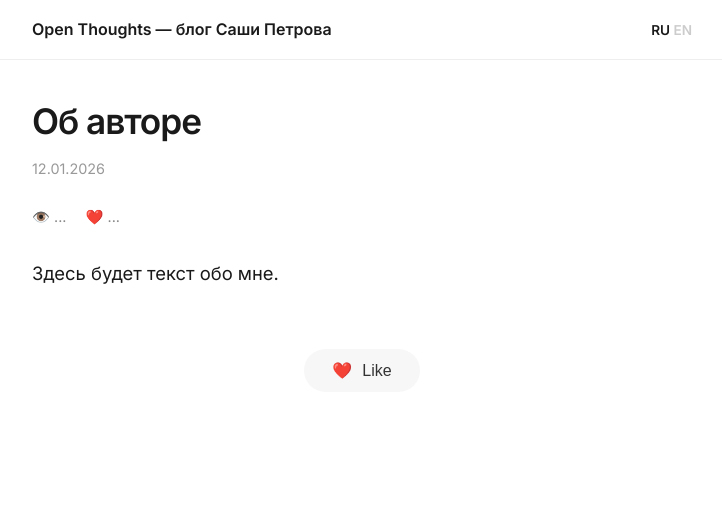
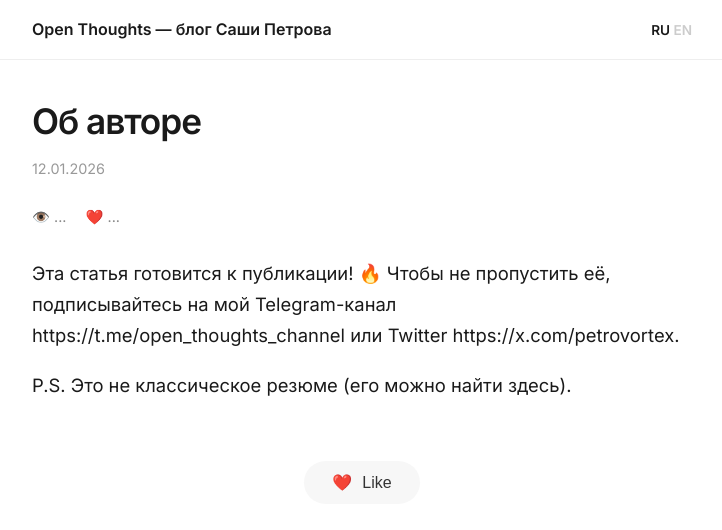
Before and after one commit to petrovortex/petrovortex.github.io, a Jekyll site: the page built from _posts/2026-01-12-about-ru.md, in a window 1280 px wide. Shown: the top 530 px of the page, without its empty margins (278-1000 px from the left). Built offline with Jekyll 4.4.1, drawn with Linux system fonts in a browser that asks for light colours; comment, search, counter and statistics services are not loaded.

Commit message:
Update 2026-01-12-about-ru.md

```diff
--- a/_posts/2026-01-12-about-ru.md
+++ b/_posts/2026-01-12-about-ru.md
@@ -6,7 +6,10 @@ categories: about
 lang: ru
 lang_ref: about-sasha-petrov
 pinned: true
-excerpt: "Привет, я Саша. Добро пожаловать в мой блог Open Thoughts. Немного обо мне и этом проекте."
+excerpt: "Привет, я Саша. Добро пожаловать в мой блог Open Thoughts! Эта статья — для тех, кто меня не знает, но хотел бы немного познакомиться."
 ---
 
-Здесь будет текст обо мне.
+Эта статья готовится к публикации! 🔥
+Чтобы не пропустить её, подписывайтесь на мой Telegram-канал https://t.me/open_thoughts_channel или Twitter https://x.com/petrovortex.
+
+P.S. Это не классическое резюме (его можно найти [здесь](https://github.com/petrovortex/resume)).
```
